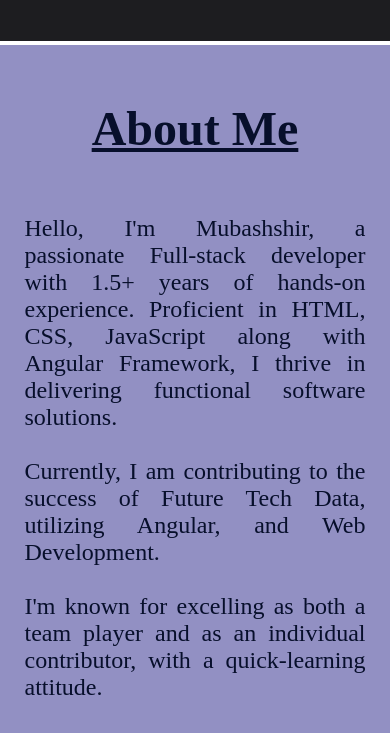
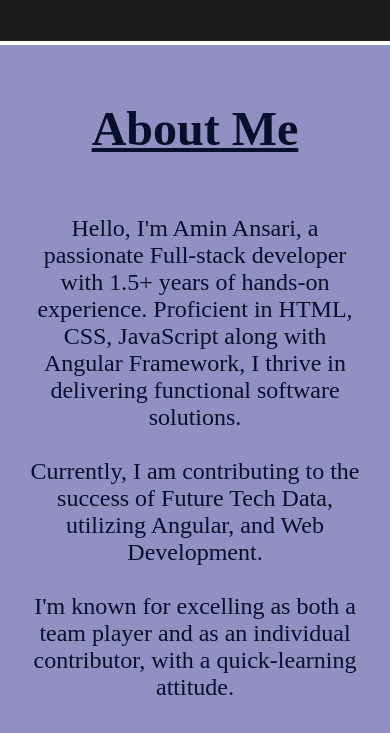
Before and after one commit to amin1139/my-portfolio, a plain HTML site: page index.html in a window 390 px wide. Shown: the part 635-1368 px from the top of the page. Drawn offline with Linux system fonts and the light colour scheme.

Commit message:
creat about me section

```diff
--- a/index.html
+++ b/index.html
@@ -40,7 +40,7 @@
         <div class="subheading">
             <h2>About Me</h2>
         <p>
-            Hello, I'm Mubashshir, a passionate Full-stack developer with 1.5+ years of hands-on experience. Proficient
+            Hello, I'm Amin Ansari, a passionate Full-stack developer with 1.5+ years of hands-on experience. Proficient
             in HTML, CSS, JavaScript along with Angular Framework, I thrive in delivering functional software solutions.
             <br>
             <br>
--- a/style.css
+++ b/style.css
@@ -174,4 +174,7 @@ a {
         max-width: 100%;
         height: auto;
     }
+    #aboutMe p {
+        text-align:center;
+    }
 }
```
